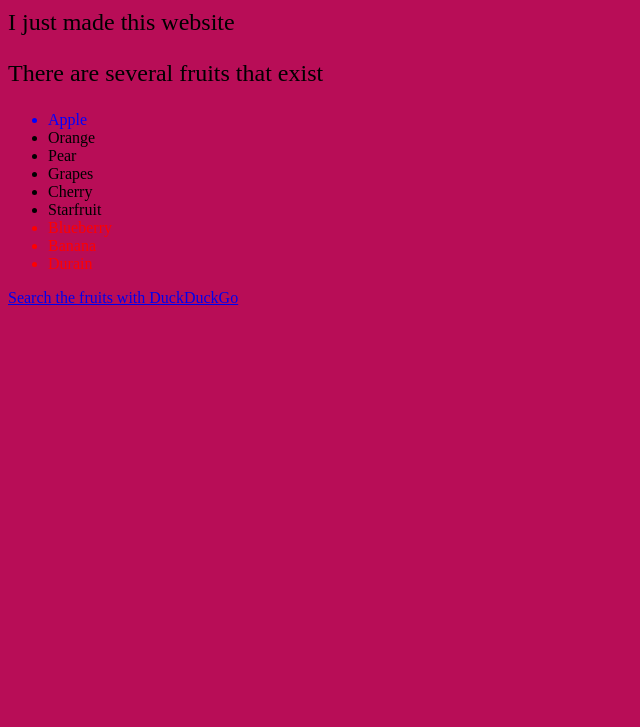
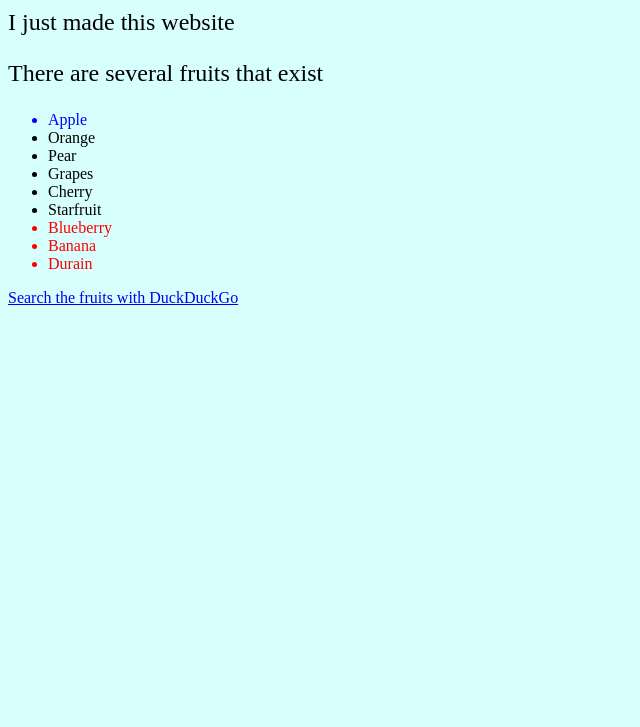
Before and after one commit to sp0002/html_css_test, a plain HTML site: page index.html in a window 1280 px wide. Shown: the part 73-800 px from the top of the page, without its empty margins (0-640 px from the left). Drawn offline with Linux system fonts and the light colour scheme.

Commit message:
changed background colour to a brighter one

```diff
--- a/style.css
+++ b/style.css
@@ -1,5 +1,5 @@
 body {
-  background-color: #b80d57;
+  background-color: #d7fffd;
 }
 
 p {
```
